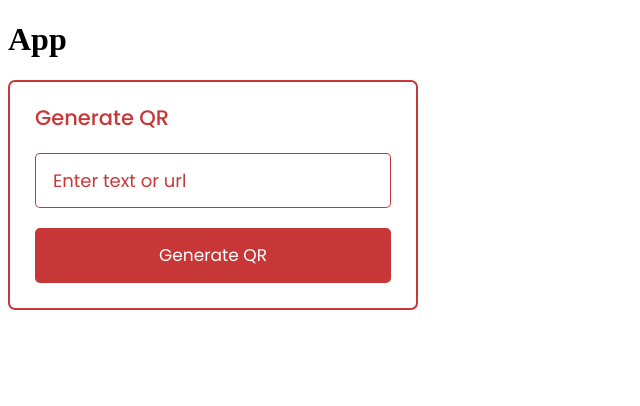
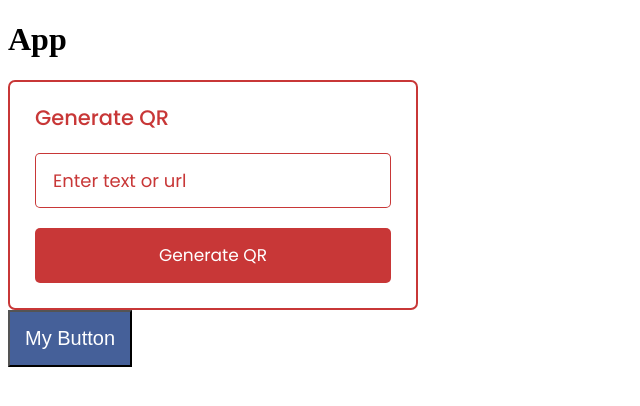
Before and after one commit to vj015/ui-lib-utils, a Vue app: page / in a window 1280 px wide. Shown: the top 406 px of the page, without its empty margins (0-640 px from the left). Built offline with nearby package versions, Linux system fonts and the light colour scheme.

Commit message:
Added another component

```diff
--- a/src/App.vue
+++ b/src/App.vue
@@ -2,15 +2,18 @@
   <div>
     <h1>{{ "App" }}</h1>
     <QRGenerator />
+    <MyButton />
   </div>
 </template>
 
 <script>
 import QRGenerator from "./components/QRGenerator.vue";
+import MyButton from "./components/MyButton.vue";
 export default {
   name: "App",
   components: {
     QRGenerator,
+    MyButton,
   },
   data() {
     return {};
--- /dev/null
+++ b/src/components/MyButton.vue
@@ -0,0 +1,38 @@
+<template>
+  <button
+    @click="handleApiCall()"
+    :style="{
+      padding: '15px',
+      fontSize: '20px',
+      background: background,
+      color: color,
+    }"
+  >
+    {{ text }}
+  </button>
+</template>
+
+<script>
+export default {
+  name: "MyButton",
+  props: {
+    background: {
+      default: "#456099",
+    },
+    color: {
+      default: "#fff",
+    },
+    text: {
+      default: "My Button",
+    },
+  },
+  methods: {
+    async handleApiCall() {
+      console.log("Hello i am working");
+      await fetch("https://fakestoreapi.com/products/1")
+        .then((res) => res.json())
+        .then((json) => console.log(json));
+    },
+  },
+};
+</script>
```
